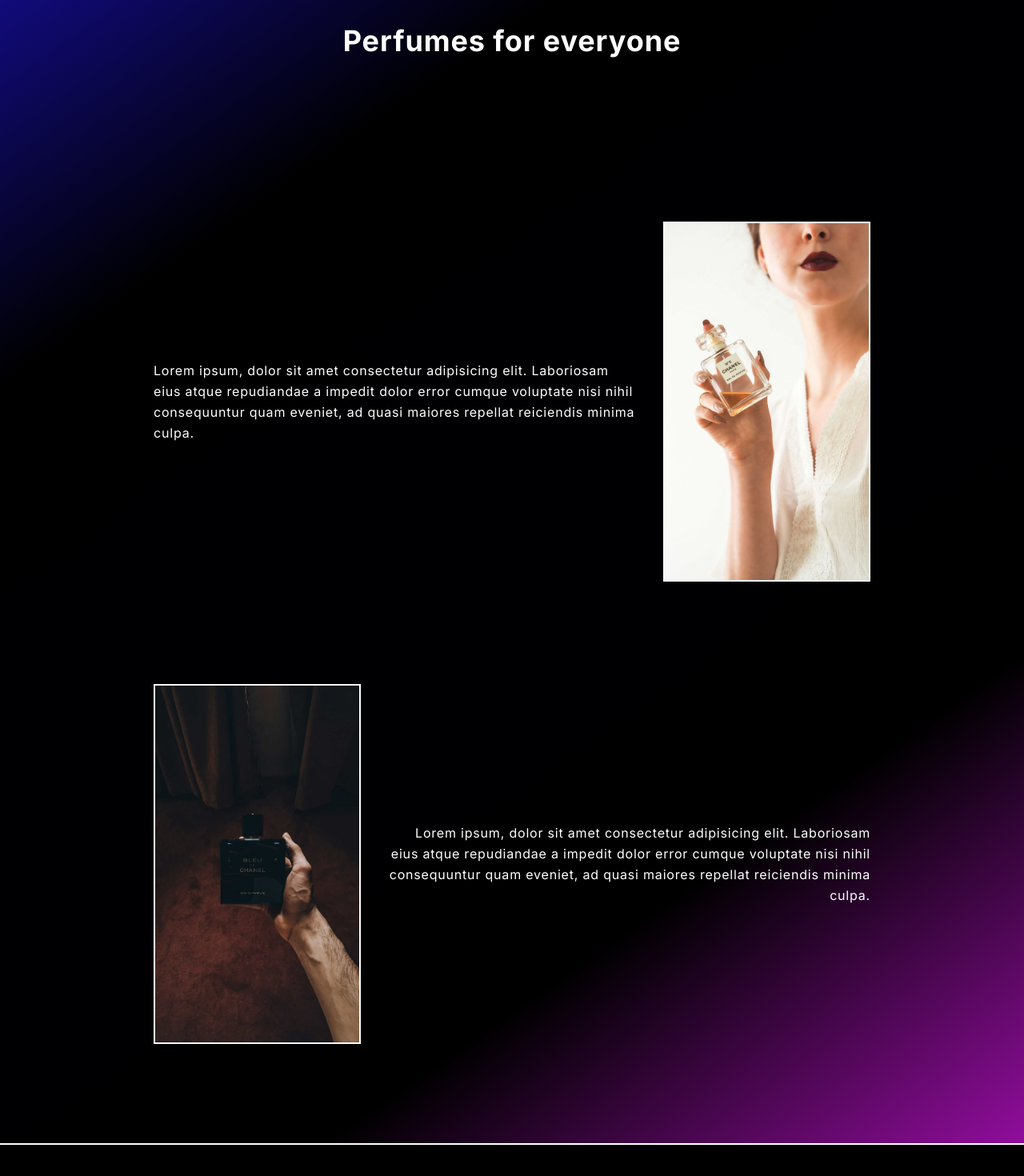
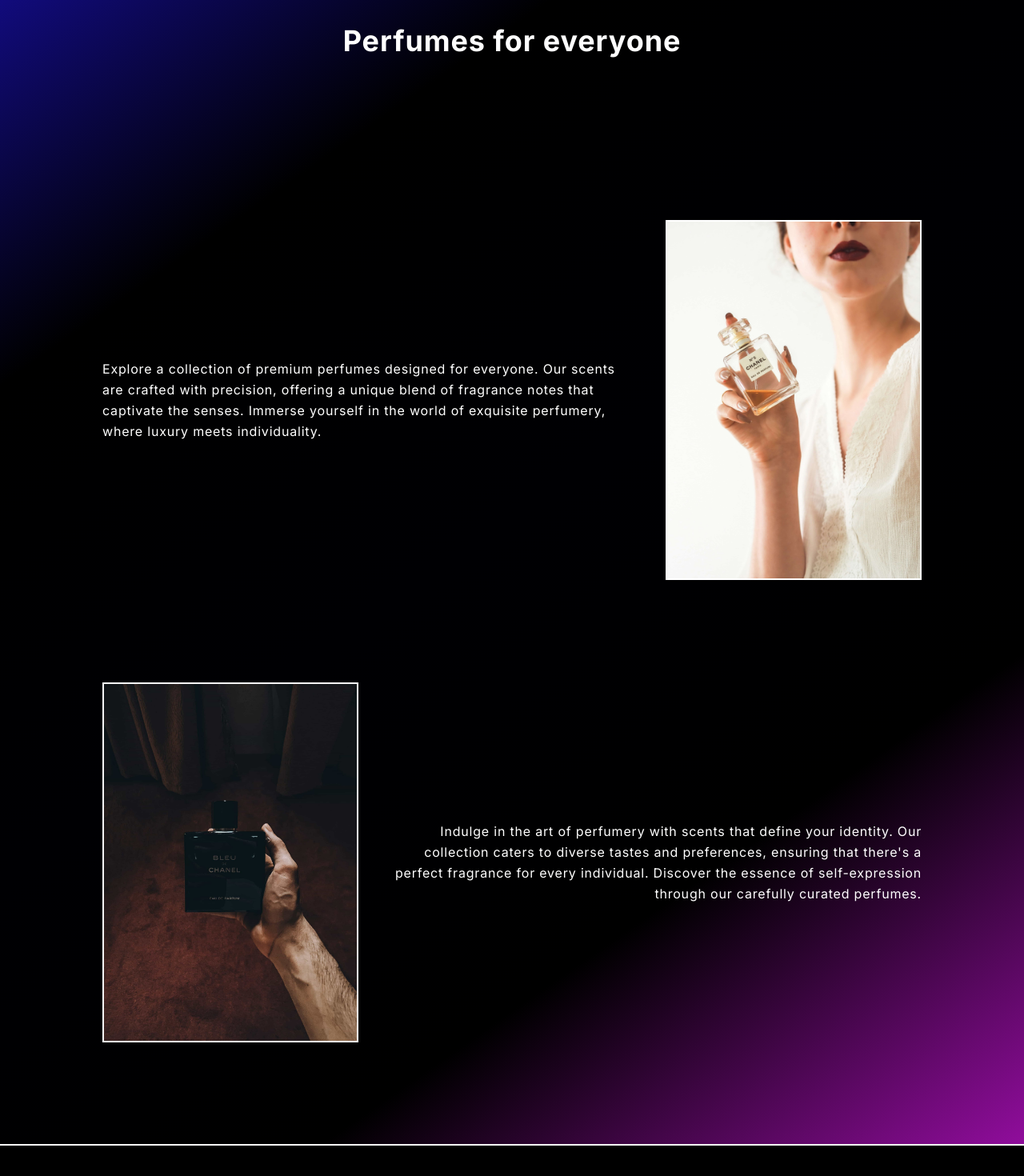
Before and after one commit to Vladyslav-Davydenko/SimpleProductShop, a Next.js app in the folder product-store/: page / in a window 1280 px wide. Shown: the part 1088-2558 px from the top of the page at 80% size. Built offline with nearby package versions, Linux system fonts and the light colour scheme; no server answers; the database is empty.

Commit message:
Responsibility

```diff
--- a/product-store/src/app/ui/card/Card.tsx
+++ b/product-store/src/app/ui/card/Card.tsx
@@ -25,7 +25,7 @@ export default function Card({ card }: CardProps) {
   return (
     <div
       key={card.id}
-      className={`group relative h-[450px] w-[450px] overflow-hidden bg-neutral-200 group border-white border-2`}
+      className={`group relative h-[350px] w-[350px] md:h-[450px] md:w-[450px] overflow-hidden bg-neutral-200 group border-white border-2`}
     >
       <Image
         src={card.url}
@@ -35,7 +35,7 @@ export default function Card({ card }: CardProps) {
         fill
         className="absolute inset-0 z-0 transition-transform duration-500 group-hover:scale-105 backface-hidden"
       />
-      <div className="absolute bottom-0 w-full h-[35%] bg-gradient-to-t from-black/100 to-black/50 p-8 text-white backdrop-blur-sm translate-y-48 group-hover:translate-y-0 transition-all group-hover:scale-105 duration-500">
+      <div className="absolute bottom-0 w-full h-[50%] md:h-[35%] bg-gradient-to-t from-black/100 to-black/50 p-8 text-white backdrop-blur-sm translate-y-48 group-hover:translate-y-0 transition-all group-hover:scale-105 duration-500">
         <div className="flex gap-3">
           <div className="flex flex-col gap-2 w-[70%]">
             <p className="uppercase text-xl font-semibold tracking-wide">
--- a/product-store/src/app/ui/card/VerticalCard.tsx
+++ b/product-store/src/app/ui/card/VerticalCard.tsx
@@ -13,7 +13,7 @@ export default function VerticalCard({
 }: VerticalCardProps) {
   return (
     <div
-      className={`group relative h-[450px] w-[30%] overflow-hidden bg-neutral-200 group border-white border-2`}
+      className={`group relative h-[450px] w-[100%] overflow-hidden bg-neutral-200 group border-white border-2`}
     >
       <Image
         src={url}
--- a/product-store/src/app/ui/sceletons/sceletons.tsx
+++ b/product-store/src/app/ui/sceletons/sceletons.tsx
@@ -35,7 +35,7 @@ export const CardSquareSceleton = () => {
 export const SquareCardSceleton = () => {
   return (
     <div
-      className={` ${shimmer} group relative h-[450px] w-[450px] overflow-hidden group border-white border-2`}
+      className={` ${shimmer} group relative h-[350px] w-[350px] md:h-[450px] md:w-[450px] overflow-hidden group border-white border-2`}
     >
       <div className="absolute bottom-0 w-full h-[35%] bg-gradient-to-t from-black/100 to-black/50 p-8 text-white backdrop-blur-sm translate-y-48 group-hover:translate-y-0 transition-all group-hover:scale-105 duration-500">
         <div className="flex gap-3">
--- a/product-store/src/app/ui/sections/Greetings.tsx
+++ b/product-store/src/app/ui/sections/Greetings.tsx
@@ -12,7 +12,7 @@ export default function Greetings() {
     }
   };
   return (
-    <div className=" min-h-full flex items-center justify-center flex-col gap-8 main-section min-w-full">
+    <div className=" container p-2 min-h-full flex items-center justify-center flex-col gap-8 main-section min-w-full">
       <h1 className=" text-4xl font-bold tracking-wide text-center">
         Welcome to Product store
       </h1>
--- a/product-store/src/app/ui/sections/ProductGenders.tsx
+++ b/product-store/src/app/ui/sections/ProductGenders.tsx
@@ -3,23 +3,24 @@ import VerticalCard from "../card/VerticalCard";
 export default function ProductGenders() {
   return (
     <div
-      className="flex flex-col h-[200vh] w-full items-center justify-center main-section gap-32"
+      className="flex flex-col h-[200vh] w-full items-center justify-center main-section gap-6 py-6 md:gap-32"
       id="product-content"
     >
       <div className="h-[10%] flex items-center justify-center">
-        <p className="text-4xl font-bold tracking-wide text-center mb-10">
+        <p className="text-4xl font-bold tracking-wide text-center mb-10 px-10">
           Perfumes for everyone
         </p>
       </div>
-      <div className="flex gap-8 w-[70%] justify-center items-center">
-        <div className="w-[70%]">
-          <p className="leading-relaxed text-start tracking-wider">
-            Lorem ipsum, dolor sit amet consectetur adipisicing elit. Laboriosam
-            eius atque repudiandae a impedit dolor error cumque voluptate nisi
-            nihil consequuntur quam eveniet, ad quasi maiores repellat
-            reiciendis minima culpa.
+      <div className="container grid grid-cols-1 md:grid-cols-3 w-[80%] gap-8 place-content-center">
+        <div className="md:col-span-2 flex items-center justify-center order-2 md:order-1">
+          <p className="leading-relaxed text-center md:text-start tracking-wider">
+            Explore a collection of premium perfumes designed for everyone. Our
+            scents are crafted with precision, offering a unique blend of
+            fragrance notes that captivate the senses. Immerse yourself in the
+            world of exquisite perfumery, where luxury meets individuality.
           </p>
         </div>
+        <div className="order-1 md:order-2">
           <VerticalCard
             url="/perfumes/womans-perfume-min.jpg"
             title="Blue De Chanel"
@@ -27,19 +28,23 @@ export default function ProductGenders() {
               culpa"
           />
         </div>
-      <div className="flex gap-8 w-[70%] justify-center items-center">
+      </div>
+      <div className="container grid grid-cols-1 md:grid-cols-3 w-[80%] gap-8 place-content-center">
+        <div>
           <VerticalCard
             url="/perfumes/mans-perfume-min.jpg"
             title="Blue De Chanel"
             description="Lorem ipsum dolor sit amet consectetur adipisicing elit. Facilis a
               culpa"
           />
-        <div className="w-[70%]">
-          <p className="leading-relaxed text-end tracking-wider">
-            Lorem ipsum, dolor sit amet consectetur adipisicing elit. Laboriosam
-            eius atque repudiandae a impedit dolor error cumque voluptate nisi
-            nihil consequuntur quam eveniet, ad quasi maiores repellat
-            reiciendis minima culpa.
+        </div>
+        <div className="md:col-span-2 flex items-center justify-center">
+          <p className="leading-relaxed text-center md:text-end tracking-wider order-1">
+            Indulge in the art of perfumery with scents that define your
+            identity. Our collection caters to diverse tastes and preferences,
+            ensuring that there's a perfect fragrance for every individual.
+            Discover the essence of self-expression through our carefully
+            curated perfumes.
           </p>
         </div>
       </div>
```
Also changed, not shown: product-store/src/app/ui/footer/Footer.tsx (+24 -33 lines). Lines whose indentation alone changed are shown as unchanged.
